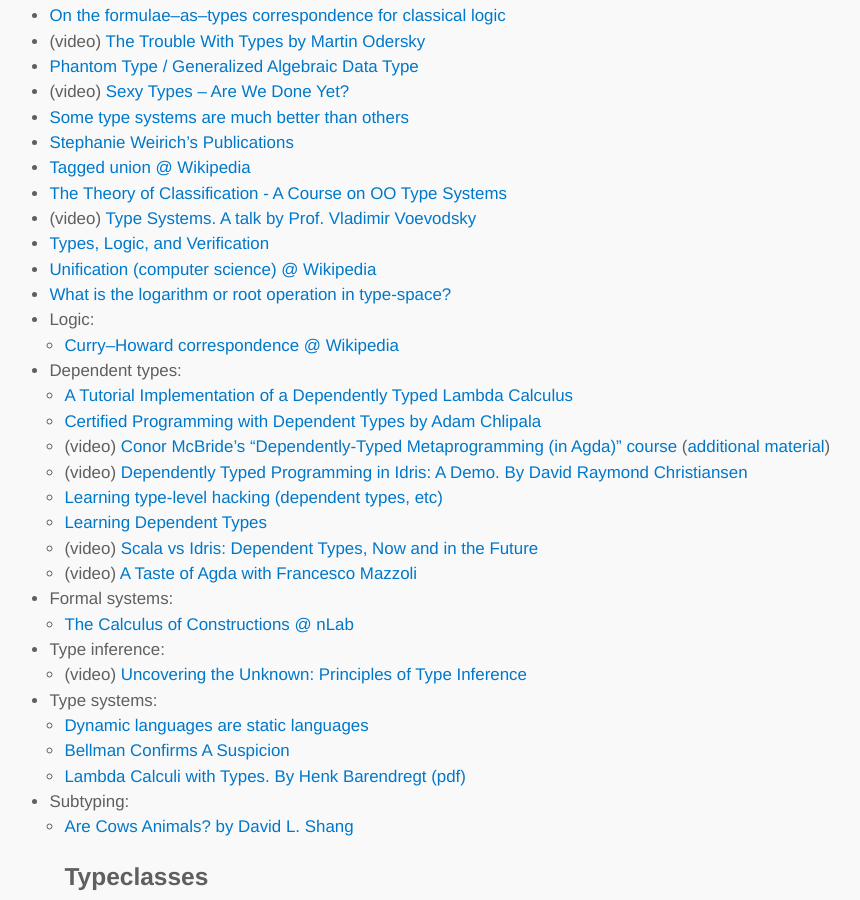
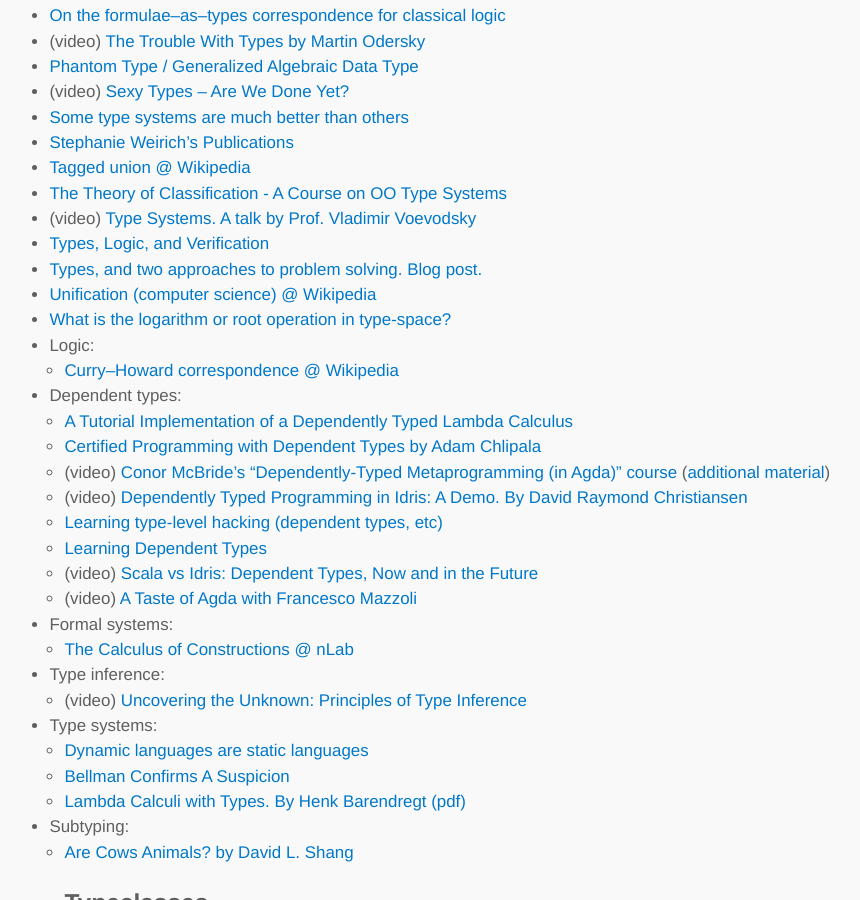
Before and after one commit to lambdatoast/lambdatoast.github.com, a Jekyll site: the page built from cs-resources/index.md, in a window 1280 px wide and 900 px high, scrolled down 6996 px. Shown: the whole window, without its empty margins (200-1060 px from the left). Built offline with Jekyll 4.4.1, drawn with Linux system fonts in a browser that asks for light colours.

Commit message:
Add link to post on using types for a quotient approach to problem solving.

```diff
--- a/cs-resources/index.md
+++ b/cs-resources/index.md
@@ -225,6 +225,7 @@
   - [The Theory of Classification - A Course on OO Type Systems](http://lambda-the-ultimate.org/node/1332)
   - (video) [Type Systems. A talk by Prof. Vladimir Voevodsky](http://video.ias.edu/univalent/voevodsky2012Oct03)
   - [Types, Logic, and Verification](https://www.cs.uoregon.edu/research/summerschool/summer13/curriculum.html)
+  - [Types, and two approaches to problem solving. Blog post.](http://blog.sigfpe.com/2014/05/types-and-two-approaches-to-problem.html)
   - [Unification (computer science) @ Wikipedia](http://en.wikipedia.org/wiki/Unification_(computer_science))
   - [What is the logarithm or root operation in type-space?](http://cstheory.stackexchange.com/questions/17006/what-is-the-logarithm-or-root-operation-in-type-space)
   - Logic:
```
